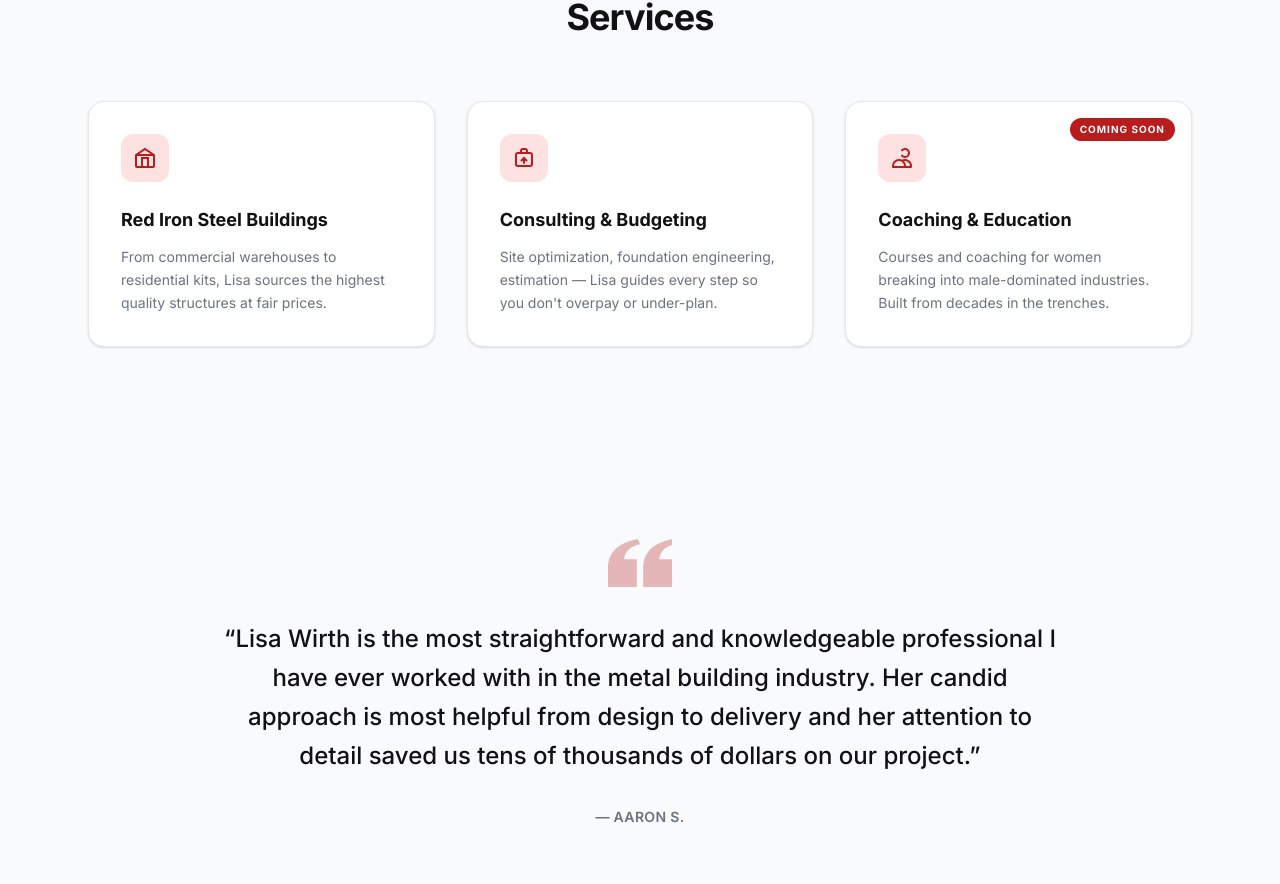
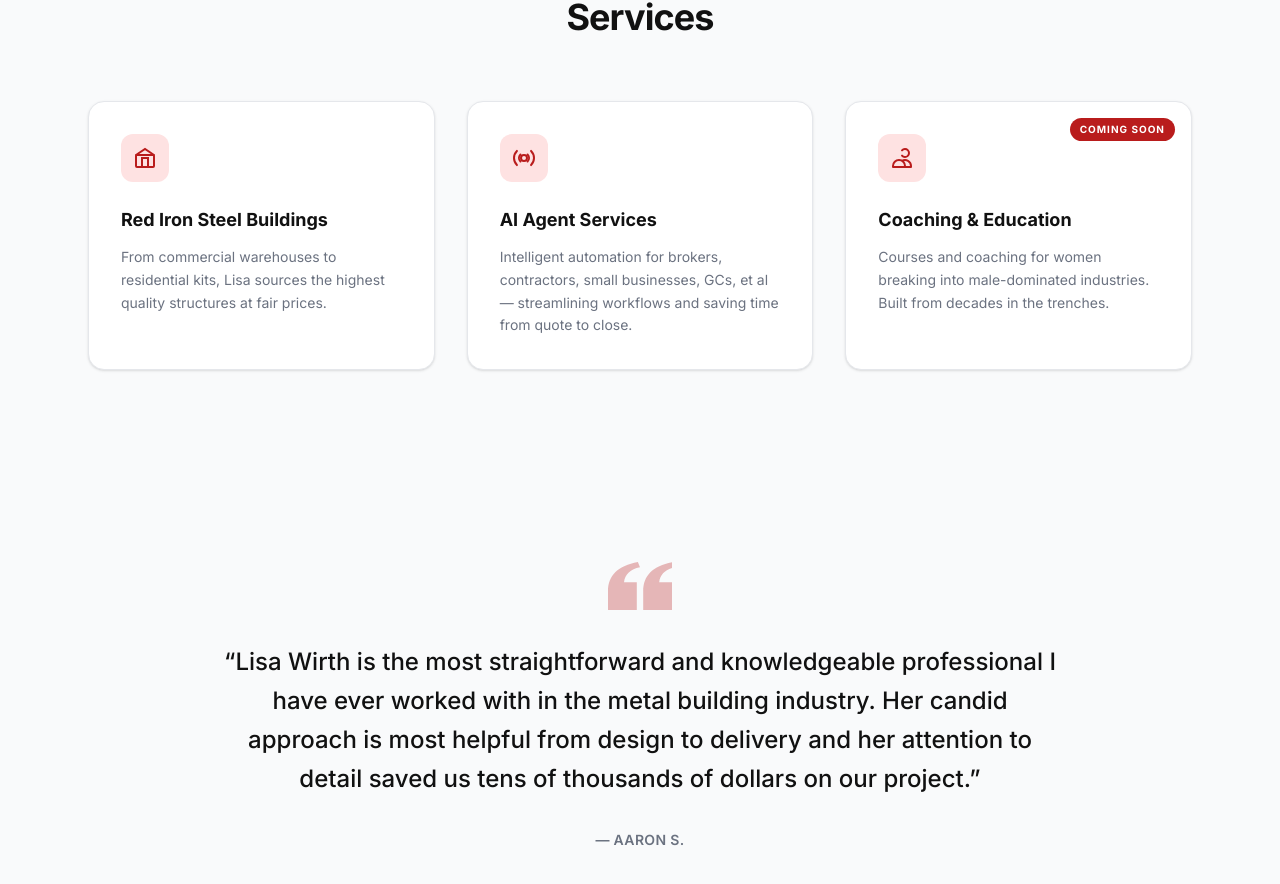
Before and after one commit to Broughsef87/shesellsrediron, a Next.js app: page / in a window 1280 px wide. Shown: the part 1653-2537 px from the top of the page. Built offline with nearby package versions, Linux system fonts and the light colour scheme.

Commit message:
Replace Consulting & Budgeting service with AI Agent services card

```diff
--- a/app/page.tsx
+++ b/app/page.tsx
@@ -160,14 +160,14 @@ export default function Home() {
             <div className="bg-white rounded-2xl p-8 border border-[#E5E7EB] shadow-sm">
               <div className="w-12 h-12 bg-[#FEE2E2] rounded-xl flex items-center justify-center mb-6">
                 <svg width="24" height="24" viewBox="0 0 24 24" fill="none" stroke="#B91C1C" strokeWidth="2">
-                  <path strokeLinecap="round" strokeLinejoin="round" d="M9 7H6a2 2 0 00-2 2v9a2 2 0 002 2h12a2 2 0 002-2V9a2 2 0 00-2-2h-3M9 7V5a2 2 0 012-2h2a2 2 0 012 2v2M9 7h6" />
-                  <path strokeLinecap="round" d="M12 12v5M9.5 14.5l2.5-2.5 2.5 2.5" />
+                  <circle cx="12" cy="12" r="3" />
+                  <path strokeLinecap="round" strokeLinejoin="round" d="M19.07 4.93a10 10 0 010 14.14M4.93 4.93a10 10 0 000 14.14" />
+                  <path strokeLinecap="round" strokeLinejoin="round" d="M15.54 8.46a5 5 0 010 7.07M8.46 8.46a5 5 0 000 7.07" />
                 </svg>
               </div>
-              <h3 className="text-lg font-bold mb-3">Consulting &amp; Budgeting</h3>
+              <h3 className="text-lg font-bold mb-3">AI Agent Services</h3>
               <p className="text-[#6B7280] text-sm leading-relaxed">
-                Site optimization, foundation engineering, estimation — Lisa guides every step so you
-                don&apos;t overpay or under-plan.
+                Intelligent automation for brokers, contractors, small businesses, GCs, et al — streamlining workflows and saving time from quote to close.
               </p>
             </div>
 
```
